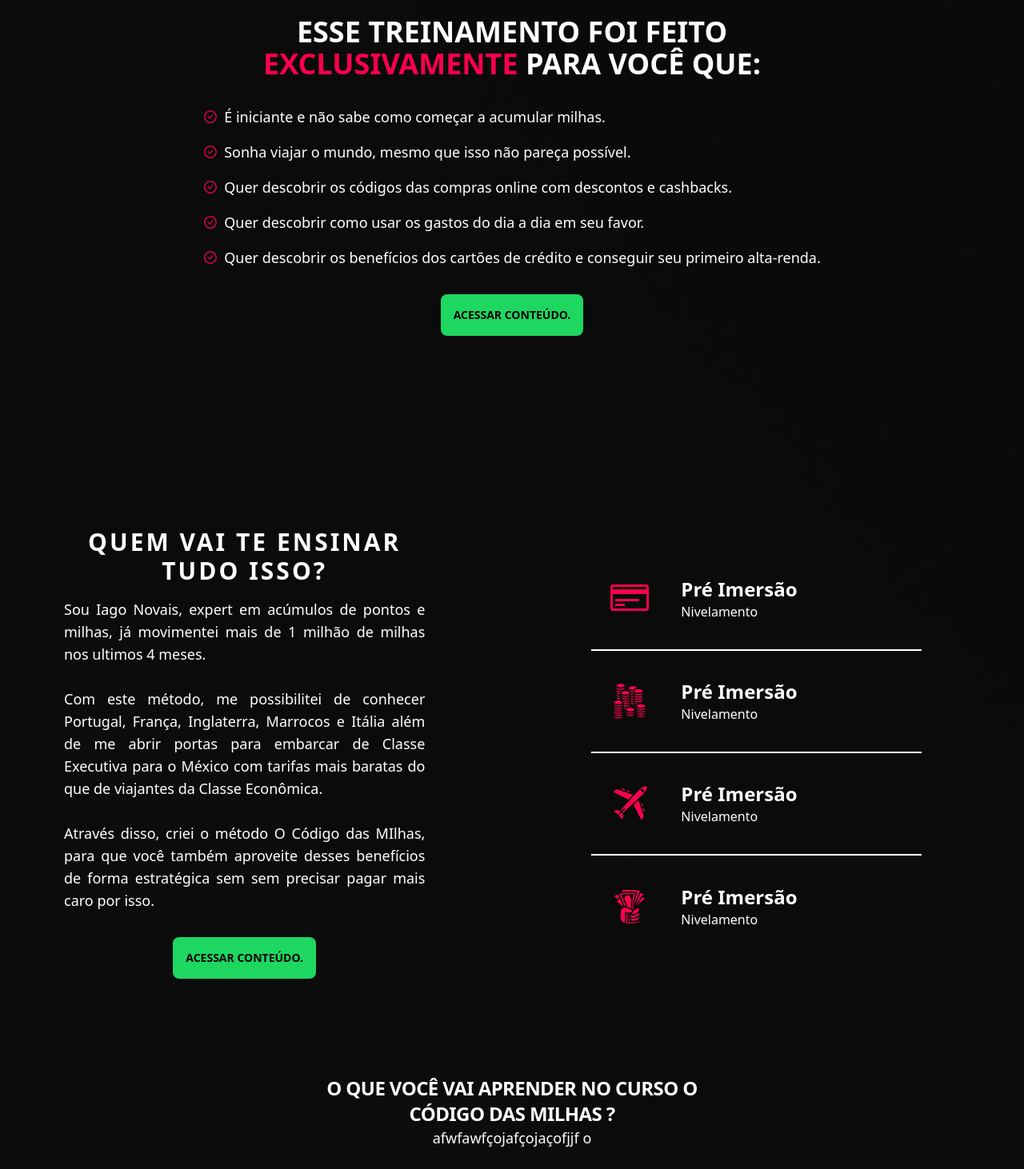
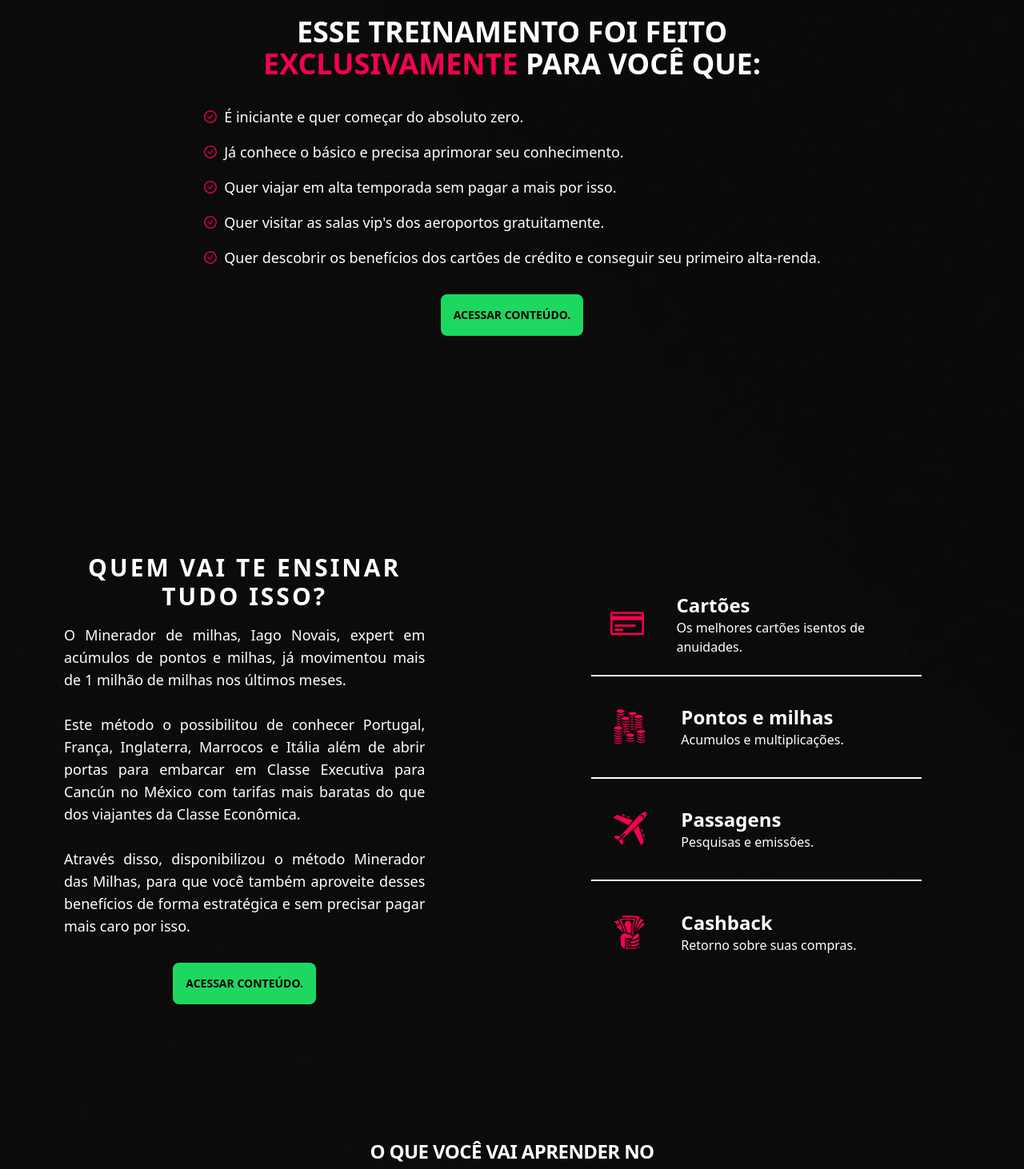
Before and after one commit to juliosergionovaesgomes/smilles-venda, a React (Vite) app: page / in a window 1280 px wide. Shown: the part 980-2442 px from the top of the page at 80% size. Built offline with nearby package versions, Linux system fonts and the light colour scheme.

Commit message:
subindo para teste

```diff
--- a/src/app/components/bio/index.tsx
+++ b/src/app/components/bio/index.tsx
@@ -4,7 +4,7 @@ import { GoCreditCard } from 'react-icons/go'
 
 const BioComponent = () => {
     return (
-        <div className="w-full h-full flex   flex-wrap lg:flex-nowrap items-center justify-center  bg-neutral-black flex-row">
+        <div className="w-full h-full flex  py-8 flex-wrap lg:flex-nowrap items-center justify-center  bg-neutral-black flex-row">
             <div className="w-full h-full   flex item-center justify-center flex-col py-10 text-center px-20  space-y-4 ">
                 <h1
                     className=" text-2xl sm:text-3xl text-center font-bold "
@@ -15,18 +15,18 @@ const BioComponent = () => {
                     <br />
                 </h1>
                 <p className="text-justify text-sm sm:text-lg leading-6">
-                    Sou Iago Novais, expert em acúmulos de pontos e milhas, já
-                    movimentei mais de 1 milhão de milhas nos ultimos 4 meses.
+                    O Minerador de milhas, Iago Novais,  expert em acúmulos de pontos e milhas, já
+                    movimentou mais de 1 milhão de milhas nos últimos meses.
                     <br />
                     <br />
-                    Com este método, me possibilitei de conhecer Portugal, França,
-                    Inglaterra, Marrocos e Itália além de me abrir portas para embarcar
-                    de Classe Executiva para o México com tarifas mais baratas do que de
+                    Este método o possibilitou de conhecer Portugal, França,
+                    Inglaterra, Marrocos e Itália além de abrir portas para embarcar
+                    em Classe Executiva para Cancún no México com tarifas mais baratas do que dos
                     viajantes da Classe Econômica.
                     <br />
                     <br />
-                    Através disso, criei o método O Código das MIlhas, para que você
-                    também aproveite desses benefícios de forma estratégica sem sem
+                    Através disso, disponibilizou o método Minerador das Milhas, para que você
+                    também aproveite desses benefícios de forma estratégica e sem
                     precisar pagar mais caro por isso.
                 </p>
                 <div className="w-full flex items-center justify-center pt-4">
@@ -74,26 +74,26 @@ const BioComponent = () => {
 
                         {(element === 1 && (
                             <span>
-                                <span className="text-2xl font-bold">Pré Imersão</span> <br />{" "}
-                                <span className="text-1xl">Nivelamento</span>
+                                <span className="text-2xl font-bold">Cartões</span> <br />{" "}
+                                <span className="text-1xl">Os melhores cartões isentos de anuidades.</span>
                             </span>
                         )) ||
                             (element === 2 && (
                                 <span>
-                                    <span className="text-2xl font-bold">Pré Imersão</span>{" "}
-                                    <br /> <span className="text-1xl">Nivelamento</span>
+                                    <span className="text-2xl font-bold">Pontos e milhas</span>{" "}
+                                    <br /> <span className="text-1xl">Acumulos e multiplicações.</span>
                                 </span>
                             )) ||
                             (element === 3 && (
                                 <span>
-                                    <span className="text-2xl font-bold">Pré Imersão</span>{" "}
-                                    <br /> <span className="text-1xl">Nivelamento</span>
+                                    <span className="text-2xl font-bold">Passagens</span>{" "}
+                                    <br /> <span className="text-1xl">Pesquisas e emissões.</span>
                                 </span>
                             )) ||
                             (element === 4 && (
                                 <span>
-                                    <span className="text-2xl font-bold">Pré Imersão</span>{" "}
-                                    <br /> <span className="text-1xl">Nivelamento</span>
+                                    <span className="text-2xl font-bold">Cashback</span>{" "}
+                                    <br /> <span className="text-1xl">Retorno sobre suas compras.</span>
                                 </span>
                             ))}
                     </div>
--- a/src/app/components/conteudo/index.tsx
+++ b/src/app/components/conteudo/index.tsx
@@ -4,32 +4,31 @@ const modulos = [
     {
         modulo: '1',
         title1: 'Introdução ao',
-        title2: 'Mundo das Milhas'
+        title2: 'mundo das milhas'
     },
     {
         modulo: '2',
-        title1: 'Introdução ao',
-        title2: 'Código das Milhas'
+        title1: 'Programas',
+        title2: 'e estratégias'
     },
     {
         modulo: '3',
-        title1: 'Introdução ao',
-        title2: 'Código das Milhas'
+        title1: 'Roteiros',
+        title2: 'e emissões'
     },
     {
         modulo: '4',
-        title1: 'Introdução ao',
-        title2: 'Código das Milhas',
+        title1: 'Cartôes',
+        title2: 'e benefícios',
     }
 ]
 const ContentComponent = () => {
     return (
-        <div className="w-full   h-full lg:h-screen items-center flex-wrap flex justify-center  space-y-8 py-4  ">
+        <div className="w-full  my-4  h-full lg:h-screen items-center flex-wrap flex justify-center  space-y-8   ">
             <div className="text-center w-full flex flex-col justify-center items-center ">
                 <h1 className="  w-96 xl:w-2/5 uppercase text-xl lg:text-2xl font-bold text-center tracking-tight">
-                    O Que você vai aprender no curso O Código das Milhas ?
+                    O Que você vai aprender no treinamento ?
                 </h1>
-                <h6 className="text-lg   ">afwfawfçojafçojaçofjjf o</h6>
             </div>
             <div className="flex  flex-wrap  justify-center items-center   gap-5 lg:gap-10 ">
                 {
@@ -43,7 +42,7 @@ const ContentComponent = () => {
                                 </div>
                             </div>
                         </div>
-                        <button className="w-full animate-pulse px-4 py-2 text-xs mt-3 rounded-md border border-neutral-800 bg-neutral-900 " style={{ fontFamily: "SoulcraftGX", }}>Acessar</button>
+                        <a href="#access" className="w-full animate-pulse px-4 py-2 text-xs text-center mt-3 rounded-md border border-neutral-800 bg-neutral-900 " style={{ fontFamily: "SoulcraftGX", }}>Acessar</a>
                     </div>
                     )
                 }
--- a/src/app/components/duvidas/index.tsx
+++ b/src/app/components/duvidas/index.tsx
@@ -7,27 +7,31 @@ import { IoIosArrowUp } from "react-icons/io";
 
 const duvidas = [
     {
-        title: 'Quero aprender apenas a viajar barato, esse curso serve para mim?',
-        description: 'Claro! Você vai aprender os códigos das viagens baratas com acúmulos de milhas de forma estratégica e montar seu roteiro sem desperdiçar seu dinheiro e/ou milhas.'
+        title: 'Quando será disponibilizado as aulas ?',
+        description: 'As aulas serão disponibilziadas imediatamente após aprovação do pagamento.'
     },
     {
         title: 'Por quanto tempo tenho acesso ao curso?',
-        description: 'Seu acesso será vitalício ao curso onde poderá tirar suas dúvidas pela própria plataforma.'
+        description: 'Seu acesso ao curso será vitalício onde poderá tirar suas dúvidas pela própria plataforma.'
     },
     {
         title: 'Sou iniciante, esse curso é para mim?',
         description: 'Sim, no curso você aprende os conceitos básicos de milhas e tudo que você precisa para montar um roteiro perfeito, inclusive, emissões com a Latam, Smiles e Tudo Azul sempre fazendo a comparação em dinheiro.'
     },
     {
-        title: 'Dentro do curso, você ensina exemplos na prática?',
-        description: 'Sim! Durante o conteúdo vocês irão terão acesso à todas estratégias de acúmulos, roteiros e emissões na prática.'
+        title: 'Preciso de um cartão de crédito para aplicar as estratégias ?',
+        description: 'Não! Você vai aprender a usar os gastos do seu dia a dia para acumular milhas mesmo sem cartões de crédito.'
+    },
+    {
+        title: "Vou precisar assinar clubes de vantagens ?",
+        description: "Você vai aprender os benefícios das assinaturas dos clubes e os melhores momentos para transferir e multiplicar suas milhas."
     }
 ]
 
 
 const DuvidasComponents = () => {
     return (
-        <div className="w-full  min-h-screen flex flex-col justify-center items-center space-y-12 px-4 lg:px-40 py-10 text-center">
+        <div className="w-full  min-h-screen flex flex-col justify-center items-center space-y-12 px-4 lg:px-40 py-10 text-center my-8">
             <h1 className="font-bold text-4xl ">Dúvidas frequentes:</h1>
             <div className="lg:w-2/3 px-2 space-y-2">
                 {duvidas.map(item =>
--- a/src/app/components/first-section/index.tsx
+++ b/src/app/components/first-section/index.tsx
@@ -13,7 +13,7 @@ const FirstComponent = () => {
                     style={{ zIndex: 123121414 }}
                 >
                     <h1 className="text-6xl  font-bold" >
-                        O<span style={{ color: "#f9004d" }}> Código</span> <br /> das
+                        O<span style={{ color: "#f9004d" }}> Minerador</span> <br /> das
                         Milhas
                     </h1>
                     <span className="text-2xl font-normal">
--- /dev/null
+++ b/src/app/components/footer/index.tsx
@@ -0,0 +1,11 @@
+import React from 'react'
+
+const FooterComponet = () => {
+    return (
+        <footer className="h-12 w-full text-center">
+            <h1 className="font-xs">  &copy; Todos os direitos reservados  por<a style={{ color: "#f9004d" }} href="https://ocodigodasmilhas.com"> Minerador das Milhas.</a></h1>
+        </footer>
+    )
+}
+
+export default FooterComponet
--- a/src/app/components/garantia/index.tsx
+++ b/src/app/components/garantia/index.tsx
@@ -17,7 +17,7 @@ const GarantiaComponent = () => {
           Agora só depende de você, ou você entra e aprende ou vai continuar assistindo
           na plateia.
         </p>
-        <p className="text-sm lg:text-md leading-1 "> Te espero no Código das Milhas.</p>
+        <p className="text-sm lg:text-md leading-1 "> Te espero na mina.</p>
       </div>
     </div>
   )
--- a/src/app/components/index.ts
+++ b/src/app/components/index.ts
@@ -5,3 +5,4 @@ export { default as Conteudo } from "./conteudo";
 export { default as Planos } from "./planos";
 export { default as Garantia } from "./garantia";
 export { default as Duvidas } from "./duvidas";
+export { default as Footer } from "./footer";
--- a/src/app/components/planos/index.tsx
+++ b/src/app/components/planos/index.tsx
@@ -3,13 +3,13 @@ import mokup from "@assets/images/mokup.png";
 
 const PlansComponent = () => {
     return (
-        <div id="access" className="w-full h-screen  py-8 flex  flex-col text-white items-center justify-center px-10  text-center">
+        <div id="access" className="w-full h-screen  my-20 flex  flex-col text-white items-center justify-center px-10  text-center">
             <img src={mokup} alt="" className="object-contain w-96 " />
             <div className="flex w-full items-center justify-center flex-col space-y-4">
-                <h1 className="text-3xl lg:text-4xl  font-bold leading-10 text-center" >Tudo isso por um <br />preço justo!</h1>
+                <h1 className="text-3xl lg:text-4xl  font-bold leading-10 text-center" >Tudo isso de <span className='line-through'>R$297,00</span></h1>
                 <div>
                     <span className="text-lg space-x-1">
-                        <span className="font-bold text-md">12<small>X</small> de</span>
+                        <span className="font-bold text-md">por 12<small>X</small> de</span>
 
                         <span className="font-bold text-3xl" style={{ color: "#f9004d" }}>R$9,74</span>
                         <span className="font-bold">no cartão</span></span>
@@ -22,7 +22,7 @@ const PlansComponent = () => {
                 >
                     Acessar conteúdo.
                 </a>
-                <p className="w-2/2 text-center text-base  pb-10 lg:text-lg">Você terá um ano de acesso ao curso podendo assistir aonde<br /> e quando quiser com suporte a todas as aulas. </p>
+                <p className="w-2/2 text-center text-base  pb-10 lg:text-lg">Você terá acesso vitalício ao curso podendo assistir aonde<br /> e quando quiser com suporte a todas as aulas. </p>
             </div>
         </div>)
 }
--- a/src/app/components/public/index.tsx
+++ b/src/app/components/public/index.tsx
@@ -15,23 +15,22 @@ const PublicComponent = () => {
                 <ul className="text-sm sm:text-lg">
                     <li className="flex items-center justify-start flex-row space-x-2 py-2  ">
                         <AiOutlineCheckCircle style={{ color: "#f9004d" }} />
-                        <p>É iniciante e não sabe como começar a acumular milhas.</p>
+                        <p>É iniciante e quer começar do absoluto zero.</p>
                     </li>
                     <li className="flex items-center justify-start flex-row space-x-2 py-2  ">
                         <AiOutlineCheckCircle style={{ color: "#f9004d" }} />
-                        <p>Sonha viajar o mundo, mesmo que isso não pareça possível.</p>
+                        <p>Já conhece o básico e precisa aprimorar seu conhecimento.</p>
                     </li>
                     <li className="flex items-center justify-start flex-row space-x-2 py-2  ">
                         <AiOutlineCheckCircle style={{ color: "#f9004d" }} />
                         <p>
-                            Quer descobrir os códigos das compras online com descontos e
-                            cashbacks.
+                            Quer viajar em alta temporada sem pagar a mais por isso.
                         </p>
                     </li>
                     <li className="flex items-center justify-start flex-row space-x-2 py-2  ">
                         <AiOutlineCheckCircle style={{ color: "#f9004d" }} />
                         <p>
-                            Quer descobrir como usar os gastos do dia a dia em seu favor.
+                            Quer visitar as salas vip's dos aeroportos gratuitamente.
                         </p>
                     </li>
                     <li className="flex items-center justify-start flex-row space-x-2 py-2  ">
--- a/src/app/pages/home/Home.tsx
+++ b/src/app/pages/home/Home.tsx
@@ -1,5 +1,5 @@
 import React from "react";
-import { Bio, Conteudo, Duvidas, FirstSection, Garantia, Planos, Public } from "@app/components";
+import { Bio, Conteudo, Duvidas, FirstSection, Footer, Garantia, Planos, Public } from "@app/components";
 const Home = () => {
     return (
         <div className="text-white w-full flex items-center justify-center flex-col ">
@@ -17,11 +17,8 @@ const Home = () => {
             <Garantia />
             {/* Dúvidas Frequents */}
             <Duvidas />
-
-            <footer className="h-20 w-full text-center">
-                <h1 className="font-medium"> Copyright &copy; 2023-2025, Todos os direitos reservados  por<a style={{ color: "#f9004d" }} href="https://ocodigodasmilhas.com"> o codigo das milhas.</a></h1>
-            </footer>
-
+            {/* Footer - Rodapé*/}
+            <Footer />
         </div >
     );
 };
```
